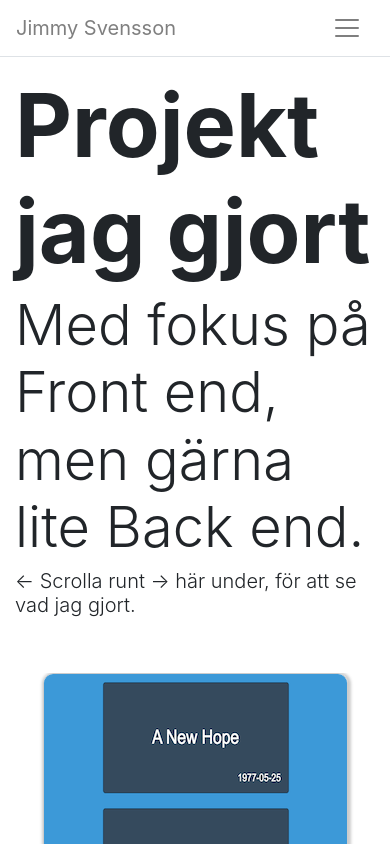
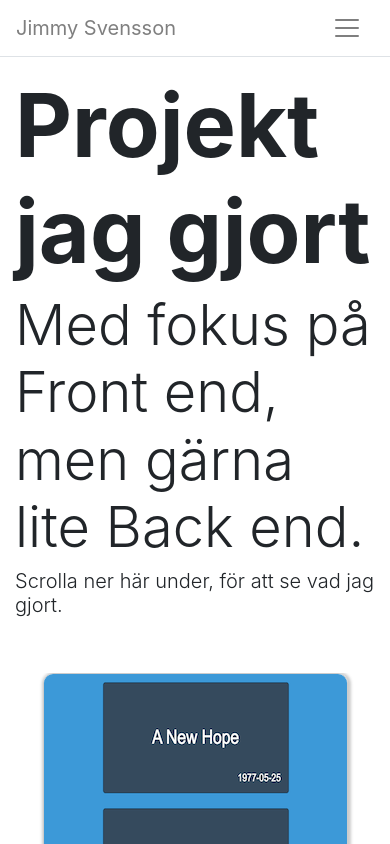
Before and after one commit to RealGobi/RealGobi, a React (Create React App) app: page / in a window 390 px wide. Shown: the top 844 px of the page. Built offline with nearby package versions, Linux system fonts and the light colour scheme.

Commit message:
feat: window size hook, and render after that

```diff
--- a/src/App.css
+++ b/src/App.css
@@ -28,7 +28,7 @@
   margin: 0 0 0 110px;
   /*
   if more then 3 obj use:
-  margin: 0 0 0 920px;
+  margin: 0 0 0 500px;
   */
 }
 
--- a/src/App.js
+++ b/src/App.js
@@ -8,7 +8,6 @@ import Header from './components/Header';
 import Home from './pages/Home';
 import About from './pages/About';
 import Contact from './pages/Contact';
-import Switch from 'react-bootstrap/esm/Switch';
 
 function App() {
 
@@ -24,17 +23,18 @@ function App() {
   const [home, setHome] = useState({
     title:'Projekt jag gjort',
     subTitle:'Med fokus på Front end, men gärna lite Back end.',
-    tagLine: '<- Scrolla runt -> här under, för att se vad jag gjort.'
+    tagLine: '<- Scrolla runt -> här under, för att se vad jag gjort.',
+    tagLineRes: 'Scrolla ner här under, för att se vad jag gjort.'
   });
 
   const [about, setAbout] = useState('Om mig');
-  const [contact, setContact] = useState('Let\'s talk.');
+  const [contact, setContact] = useState('Låt oss ta det över en kaffe.');
 
   return (
     <Router className="App">
       <Container className="p-0" fluid={true}>
         <Header title={siteTitle} />
-            <Route path="/" exact render={()=> <Home title={home.title} subTitle={home.subTitle} tagLine={home.tagLine} /> } />
+            <Route path="/" exact render={()=> <Home title={home.title} subTitle={home.subTitle} tagLine={home.tagLine} tagLineRes={home.tagLineRes} /> } />
             <Route path="/about" render={()=> <About about={about} /> } />
             <Route path="/contact" render={()=> <Contact contact={contact} /> } />
             <Redirect to="/" />
--- /dev/null
+++ b/src/Hooks/useWindowDimensions.js
@@ -0,0 +1,24 @@
+import { useState, useEffect } from 'react';
+
+function getWindowDimensions() {
+  const { innerWidth: width, innerHeight: height } = window;
+  return {
+    width,
+    height,
+  };
+}
+
+export default function useWindowDimensions() {
+  const [windowDimensions, setWindowDimensions] = useState(getWindowDimensions());
+
+  useEffect(() => {
+    function handleResize() {
+      setWindowDimensions(getWindowDimensions());
+    }
+
+    window.addEventListener('resize', handleResize);
+    return () => window.removeEventListener('resize', handleResize);
+  }, []);
+
+  return windowDimensions;
+}
--- a/src/components/Hero.js
+++ b/src/components/Hero.js
@@ -1,9 +1,13 @@
-import React from 'react';
+import React, {useState} from 'react';
+import useWindowDimensions from '../Hooks/useWindowDimensions';
+
 import { Container, Row, Col } from 'react-bootstrap';
 import Jumbotron from 'react-bootstrap/Jumbotron';
-import Content from './Content';
 
 function Hero(props) {
+
+  const { width } = useWindowDimensions();
+console.log(width > 767, props);
   return (
     <Jumbotron className="bg-transparent jumbotron-fluid p-0">
       <Container fluid={true}>
@@ -11,7 +15,7 @@ function Hero(props) {
           <Col md={8} sm={12}>
             {props.title && <h2 className="display-2 font-weight-bolder" id="hero">{props.title}</h2> }
             {props.subTitle && <h3 className="display-4 font-weight-light">{props.subTitle}</h3> }
-            {props.tagLine && <h3 className="lead font-weight-light">{props.tagLine}</h3> }
+            {props.tagLine && <h3 className="lead font-weight-light">{width > 768 ? props.tagLine : props.tagLineRes}</h3>}
           </Col>
         </Row>
       </Container>
--- a/src/components/Showreel.js
+++ b/src/components/Showreel.js
@@ -28,7 +28,7 @@ function Showreel() {
     selected: false
   },{
     id: 2,
-    title: 'Ski',
+    title: 'Fjällgården',
     description: 'Projekt med både frontend och backend. Vi var 3 personer som på kort tid skulle lösa en boknings app. Gjord med Vue och dess ekosystem och Node.js',
     img:ski,
     link:'www.realgobi.se/ski/index.html#/home',
--- a/src/pages/Home.js
+++ b/src/pages/Home.js
@@ -5,7 +5,7 @@ import Showreel from '../components/Showreel';
 function Home(props) {
   return (
     <div>
-      <Hero title={props.title} subTitle={props.subTitle} tagLine={props.tagLine} />
+      <Hero title={props.title} subTitle={props.subTitle} tagLine={props.tagLine} tagLineRes={props.tagLineRes} />
       <Showreel />
     </div>
   )
```
Also changed, not shown: 1 other file (tests, documents, lock files or other folders).
